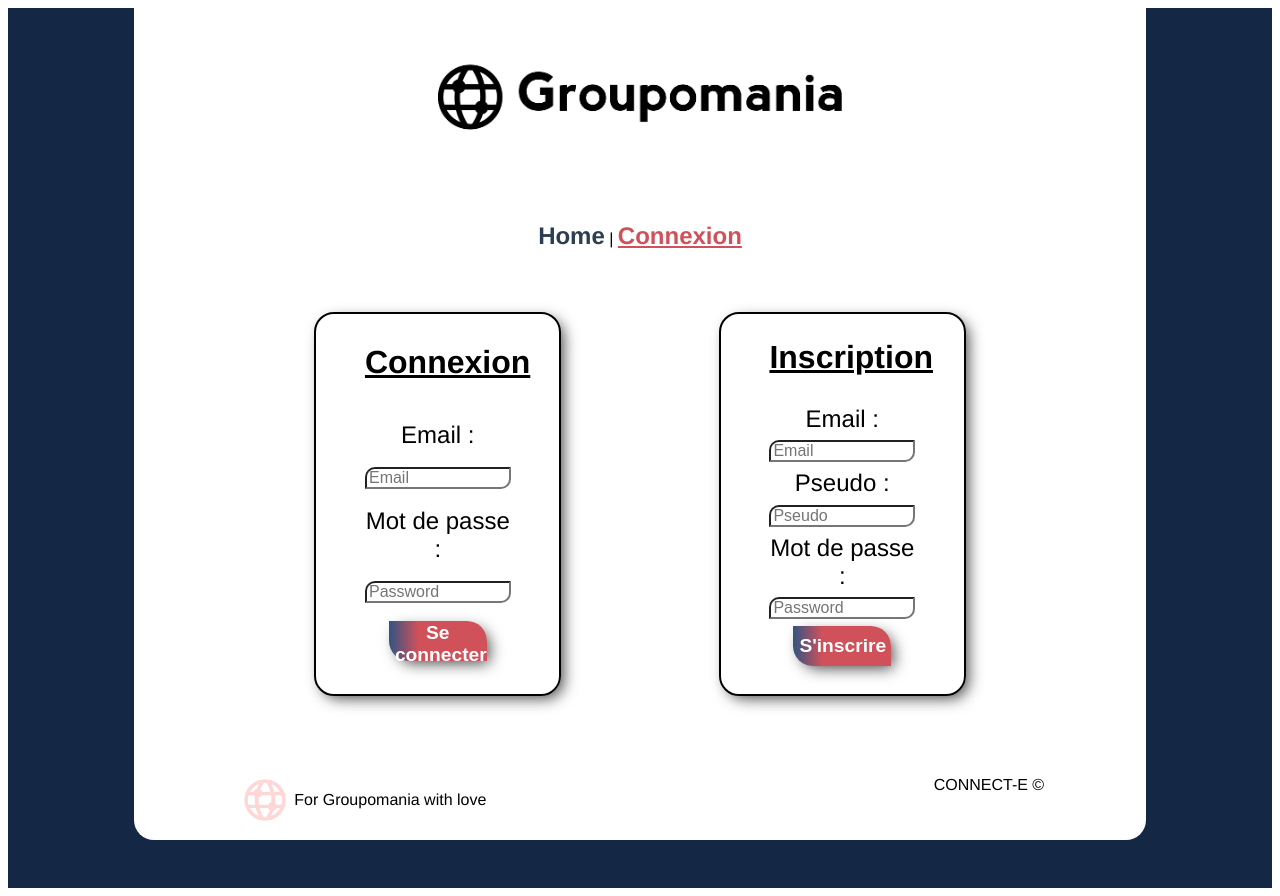
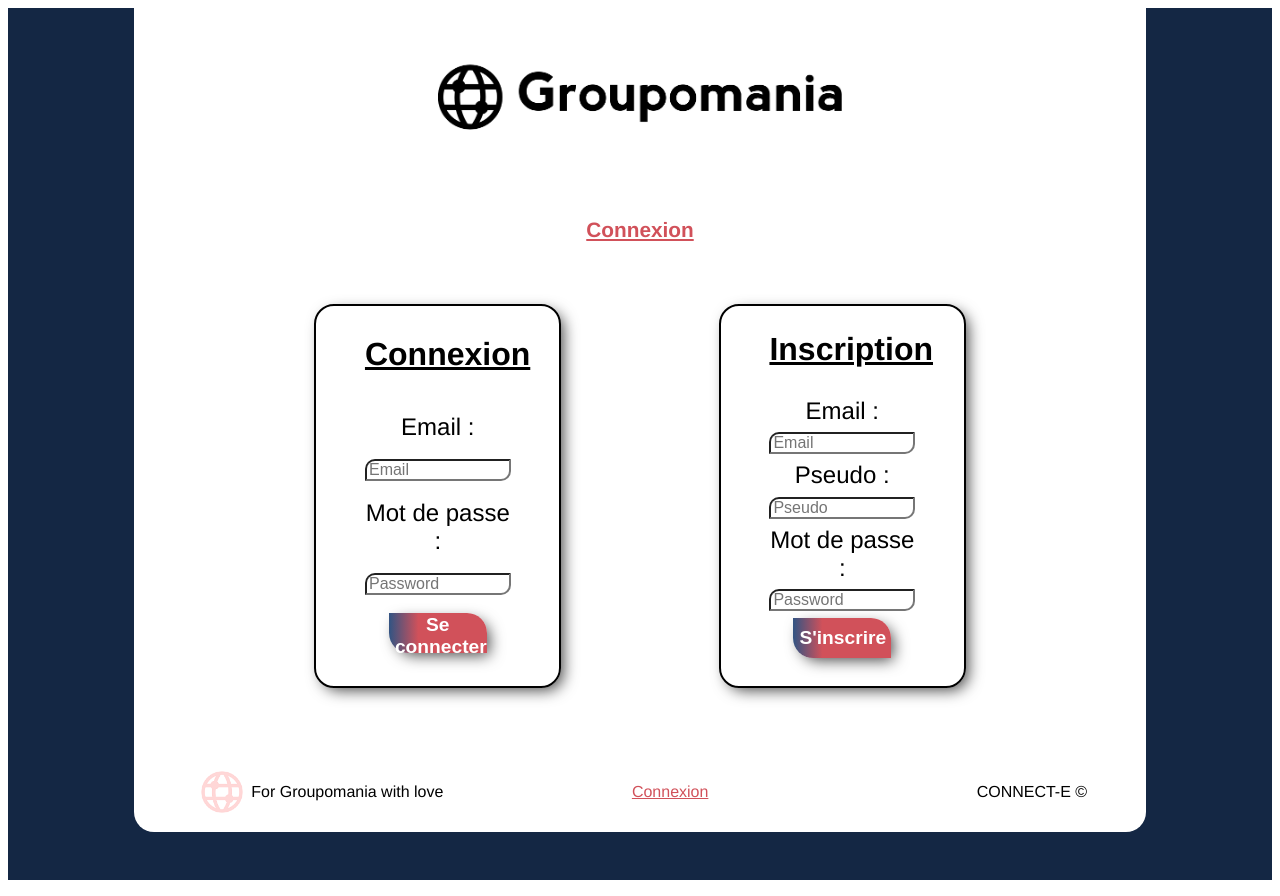
Before and after one commit to Clementcez/P7_groupomania, a Vue app in the folder groupomania/: page /connexion in a window 1280 px wide. Built offline with nearby package versions, Linux system fonts and the light colour scheme.

Commit message:
ajout composant header footer

```diff
--- a/groupomania/src/App.vue
+++ b/groupomania/src/App.vue
@@ -2,14 +2,9 @@
   <div class="colorBack">
     <div id="app">
           <img alt="Groupomania logo" src="./assets/icon-left-font-monochrome-black.png">
-        <div id="nav">
-          <router-link to="/">Home</router-link><span v-if="isLogged"> | </span>
-          <router-link v-if="isLogged" to="/profil">Profil</router-link><span v-if="!isLogged"> | </span>
-          <router-link v-if="!isLogged" to="/connexion">Connexion</router-link><span v-if="isLogged"> | </span>
-          <a v-if="isLogged" @click="logout" href=""> Déconnexion</a>
-        </div>
-        <router-view @logout="logout" @login="logged"/>
-        <Footer v-bind:islogged='0'/>
+        <Header/>
+        <router-view/>
+        <Footer/>
     </div>
   </div>
 </template>
@@ -17,29 +12,14 @@
 <script>
 
 import Footer from '@/components/Footer.vue'
+import Header from '@/components/Header.vue'
+
 
 export default {
   name: 'App',
   components: {
+    Header,
     Footer
-  },
-  data () {
-    return {
-      isLogged: ''
-    }
-  },
-  methods: {
-    logged(){
-      this.isLogged = 1
-    },
-    logout() {
-      localStorage.clear()
-      this.isLogged = 0
-      this.$router.push('/connexion')
-    },
-  },
-  beforeMount() {
- 	  window.addEventListener('beforeunload', this.logout)
   },
 }
 </script>
@@ -53,6 +33,9 @@ export default {
 }
 
 #app {
+  display: flex;
+  flex-direction: column;
+  justify-content: space-between;
   width: 80%;
   min-height: 80vh;
   margin: 0 auto 3rem auto;
@@ -65,23 +48,8 @@ export default {
 }
 
 #app > img {
+  margin: inherit;
+  margin-bottom: auto;
   width: 40%;
 }
-
-#nav {
-  padding: 30px;
-}
-
-#nav a {
-  transition-duration: 0.3s;
-  font-size: 1.5rem;
-  font-weight: bold;
-  color: #2c3e50;
-  text-decoration: unset;
-}
-
-#nav a.router-link-exact-active {
-  color: #D1515A;
-  text-decoration: underline;
-}
 </style>
--- a/groupomania/src/components/Footer.vue
+++ b/groupomania/src/components/Footer.vue
@@ -5,11 +5,10 @@
             <p>For Groupomania with love</p>
         </div>
         <div id="nav">
-          <!-- <router-link to="/">Home</router-link><span v-if="isLogged"> | </span>
-          <router-link v-if="isLogged" to="/profil">Profil</router-link><span v-if="!isLogged"> | </span>
-          <router-link v-if="!isLogged" to="/connexion">Connexion</router-link><span v-if="isLogged"> | </span>
-          <a v-if="isLogged" @click="logout" href=""> Déconnexion</a> -->
-          <p>{{islogged}}</p>
+          <router-link v-if="logged" to="/">Home</router-link><span v-if="logged"> | </span>
+          <router-link v-if="logged" to="/profil">Profil</router-link>
+          <router-link v-if="!logged" to="/connexion">Connexion</router-link><span v-if="logged"> | </span>
+          <a v-if="logged" @click="logout" href=""> Déconnexion</a>
         </div>
         <div>
             <p>CONNECT-E ©</p>
@@ -22,8 +21,22 @@ export default {
     name: 'Footer',
     data () {
         return {
-            props: ['islogged']
+            logged: false
         }
+    },
+    watch:{
+        $route(to, from) {
+            this.logged = localStorage.getItem('user') ? true : false
+        }
+    },
+    methods: {
+        logout() {
+        localStorage.clear()
+        this.$router.push('/connexion')
+        },
+    },
+    beforeMount(){
+        this.logged = localStorage.getItem('user') ? true : false
     }
 }
 </script>
@@ -32,6 +45,7 @@ export default {
 footer{
     display: flex;
     justify-content: space-around;
+    align-items: center;
     height: 5rem;
 }
 
@@ -43,4 +57,25 @@ footer{
 .logo{
     width: 20%;
 }
+
+#nav {
+    padding: 30px;
+    margin-right: 12%;
+}
+
+#nav a {
+    transition-duration: 0.3s;
+    font-size: 1rem;
+    color: #2c3e50;
+    text-decoration: unset;
+}
+
+#nav a:hover{
+    color: #D1515A;
+}
+
+#nav a.router-link-exact-active {
+    color: #D1515A;
+    text-decoration: underline;
+}
 </style>
--- /dev/null
+++ b/groupomania/src/components/Header.vue
@@ -0,0 +1,59 @@
+<template>
+    <div id="nav">
+        <router-link v-if="logged" to="/">Home</router-link><span v-if="logged"> | </span>
+        <router-link v-if="logged" to="/profil">Profil</router-link>
+        <router-link v-if="!logged" to="/connexion">Connexion</router-link><span v-if="logged"> | </span>
+        <a v-if="logged" @click="logout" href=""> Déconnexion</a>
+    </div>
+</template>
+
+<script>
+
+export default {
+    name: 'Footer',
+    data () {
+        return {
+            logged: false
+        }
+    },
+    watch:{
+        $route(to, from) {
+            this.logged = localStorage.getItem('user') ? true : false
+        }
+    },
+    methods: {
+        logout() {
+            localStorage.clear()
+            this.$router.push('/connexion')
+        },
+    },
+    beforeMount(){
+        this.logged = localStorage.getItem('user') ? true : false
+    }
+}
+</script>
+
+<style scoped>
+
+#nav {
+  padding: 30px;
+}
+
+#nav a {
+  transition-duration: 0.3s;
+  font-size: 1.3rem;
+  font-weight: bold;
+  color: #2c3e50;
+  text-decoration: unset;
+}
+
+#nav a:hover{
+    color: #D1515A;
+}
+
+#nav a.router-link-exact-active {
+  color: #D1515A;
+  text-decoration: underline;
+}
+
+</style>
--- a/groupomania/src/components/MessageForm.vue
+++ b/groupomania/src/components/MessageForm.vue
@@ -96,7 +96,7 @@ export default {
 .labelFile {
   display: inline-block;
   width: 6rem;
-  height: 2rem;
+  height: 1.9rem;
   padding-top: 0.6rem;
   font-size: 1rem;
   opacity: 1;
--- a/groupomania/src/views/Connexion.vue
+++ b/groupomania/src/views/Connexion.vue
@@ -1,7 +1,7 @@
 <template>
   <div class="auth">
-    <Login @login="logged"/>
-    <Signup @login="logged"/>
+    <Login/>
+    <Signup/>
   </div>
 </template>
 
@@ -15,11 +15,6 @@ export default {
     Login,
     Signup
   },
-  methods:{
-    logged(){
-      this.$emit('login')
-    }
-  }
 }
 </script>
 
--- a/groupomania/src/views/Home.vue
+++ b/groupomania/src/views/Home.vue
@@ -77,7 +77,6 @@ export default {
         }
       })
       .then(response =>{
-        console.log(response.data)
         for (let item of response.data.messages){
           const postDate = new Date(item.createdAt)
           const post = {
@@ -259,7 +258,7 @@ button:hover{
   padding: initial;
 }
 
-.com:active .slideButton{
+.com:hover .slideButton{
   width: auto;
 }
 
--- a/groupomania/src/views/Profil.vue
+++ b/groupomania/src/views/Profil.vue
@@ -220,6 +220,6 @@ export default {
 }
 
 .profil{
-  margin-top: 3rem;
+  flex-grow: 1;
 }
 </style>
```
Also changed, not shown: groupomania/src/views/Header.vue (deleted).
